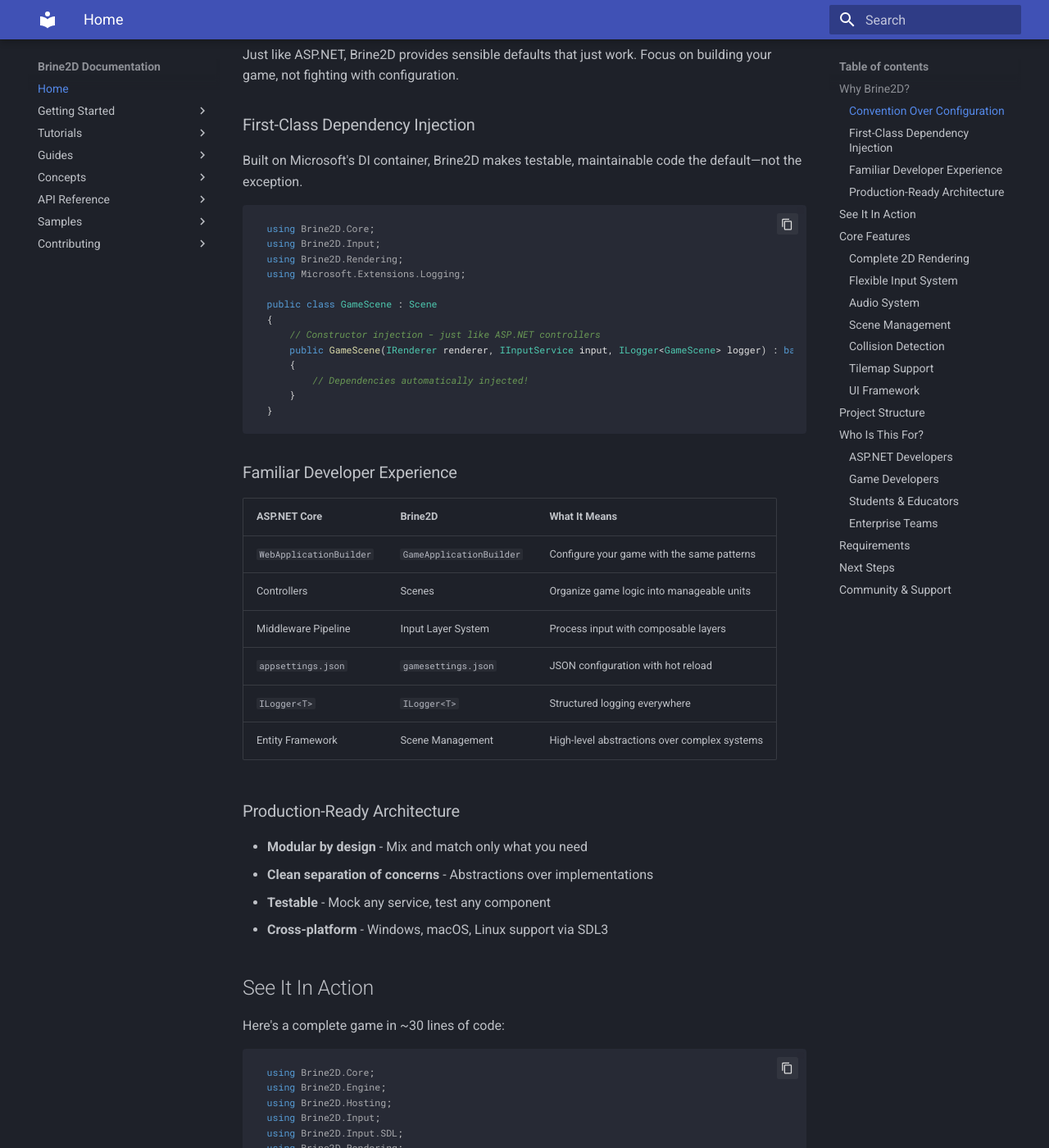
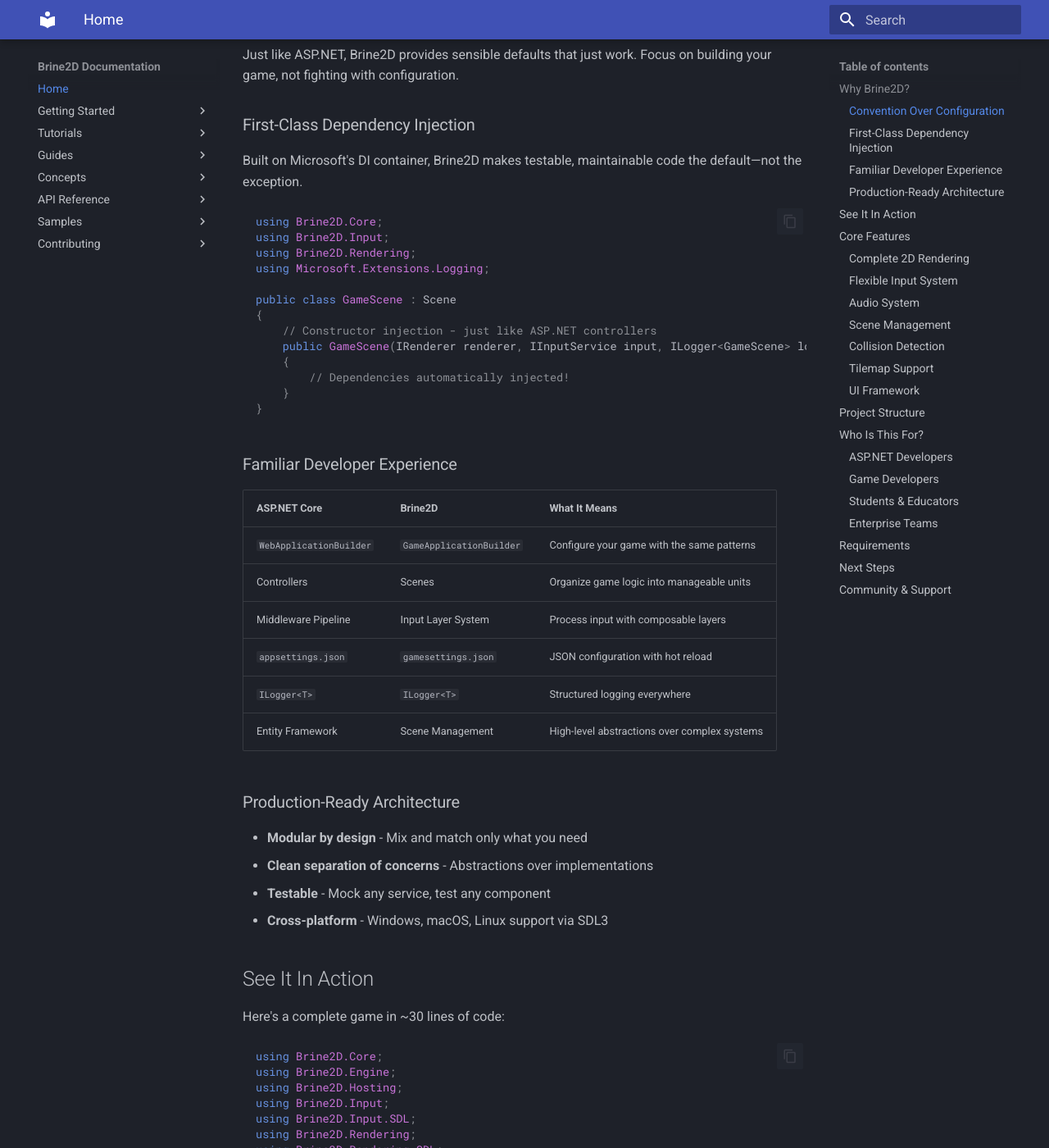
Before and after one commit to CrazyPickleStudios/Brine2D-Documentation, an MkDocs documentation site: the page built from docs/index.md, in a window 1280 px wide and 1400 px high, scrolled down 762 px. Shown: the whole window at 82% size. Built offline with MkDocs 1.6.1 and Material for MkDocs 9.7.7, drawn with Linux system fonts in a browser that asks for light colours; nearby versions of some CDN libraries; emoji names are drawn with the system emoji font; some of the changed text lies outside the part shown.

Commit message:
trying to fix copy button still.

```diff
--- /dev/null
+++ b/docs/javascripts/prism-override.js
@@ -0,0 +1,6 @@
+document.addEventListener('DOMContentLoaded', function() {
+    // Let Prism re-highlight all code blocks after Material loads them
+    if (typeof Prism !== 'undefined') {
+        Prism.highlightAll();
+    }
+});
--- a/docs/stylesheets/copy-button-fix.css
+++ /dev/null
@@ -1,69 +0,0 @@
-/* Fix copy button click area */
-.md-code__button {
-    position: absolute;
-    top: 0.5em;
-    right: 0.5em;
-    z-index: 1;
-    padding: 0.4em;
-    cursor: pointer;
-    background: rgba(255, 255, 255, 0.05);
-    border: none;
-    border-radius: 0.2em;
-    transition: background 0.2s;
-    /* Ensure the button itself is clickable */
-    pointer-events: auto;
-}
-
-    .md-code__button:hover {
-        background: rgba(255, 255, 255, 0.1);
-    }
-
-    /* Make sure the icon doesn't block clicks */
-    .md-code__button svg {
-        display: block;
-        width: 1.125em;
-        height: 1.125em;
-        /* Allow clicks to pass through to the button */
-        pointer-events: none;
-    }
-
-/* Ensure the button is on top of code content */
-.md-typeset pre {
-    position: relative;
-}
-
-/* Optional: Make the button more visible */
-.md-code__button {
-    opacity: 0.6;
-}
-
-    .md-code__button:hover,
-    .md-code__button:focus {
-        opacity: 1;
-    }
-
-/* Fix for Material theme button styling */
-button.md-code__button {
-    all: unset;
-    position: absolute;
-    top: 0.5em;
-    right: 0.5em;
-    z-index: 1;
-    padding: 0.4em;
-    cursor: pointer;
-    background: rgba(255, 255, 255, 0.05);
-    border-radius: 0.2em;
-    transition: background 0.2s;
-    display: flex;
-    align-items: center;
-    justify-content: center;
-}
-
-    button.md-code__button:hover {
-        background: rgba(255, 255, 255, 0.15);
-    }
-
-/* Ensure proper stacking context */
-.highlight {
-    position: relative;
-}
--- a/mkdocs.yml
+++ b/mkdocs.yml
@@ -12,10 +12,10 @@
   - https://cdnjs.cloudflare.com/ajax/libs/prism/1.29.0/components/prism-core.min.js
   - https://cdnjs.cloudflare.com/ajax/libs/prism/1.29.0/plugins/autoloader/prism-autoloader.min.js
   - https://cdnjs.cloudflare.com/ajax/libs/prism/1.29.0/components/prism-csharp.min.js
+  - javascripts/prism-override.js
 
 extra_css:
   - stylesheets/prism-material-slate.css
-  - stylesheets/copy-button-fix.css
 
 nav:
   - Home: index.md
@@ -96,7 +96,7 @@
   - toc:
       permalink: true
   - pymdownx.highlight:
-      use_pygments: false
+      linenums: false
   - pymdownx.superfences
   - pymdownx.inlinehilite
   - pymdownx.snippets
```
